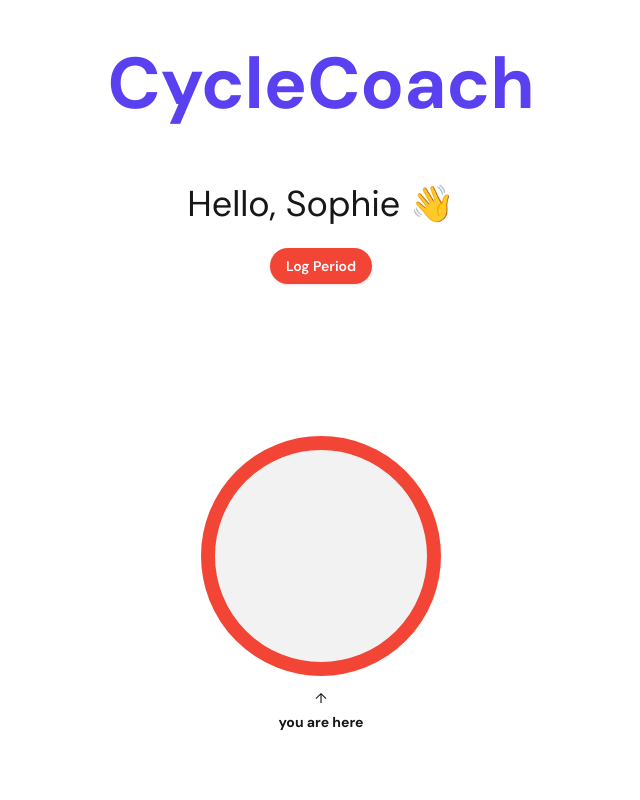
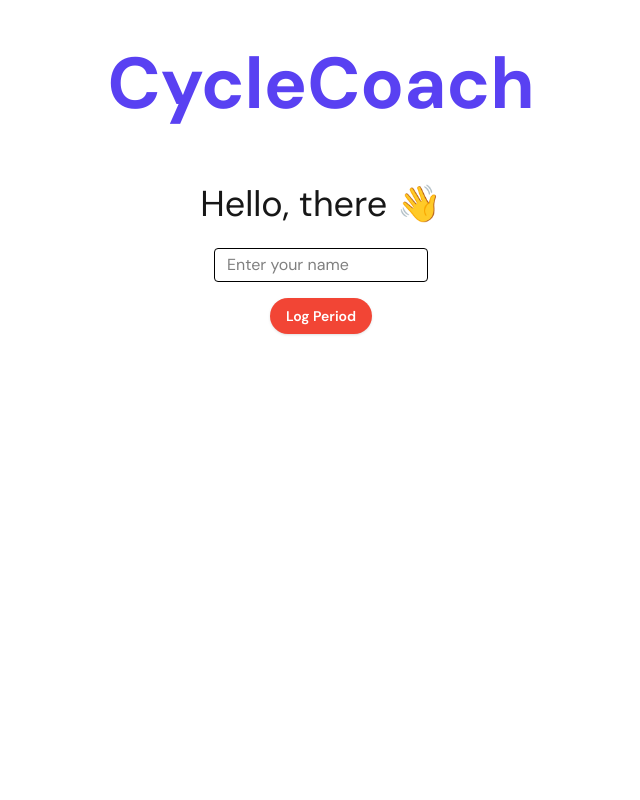
Before and after one commit to zofienora/cyclecoach, a Next.js app in the folder my-app/: page / in a window 1280 px wide. Shown: the top 800 px of the page, without its empty margins (319-959 px from the left). Built offline with nearby package versions, Linux system fonts and the light colour scheme.

Commit message:
updated header

```diff
--- a/my-app/app/components/Header.tsx
+++ b/my-app/app/components/Header.tsx
@@ -2,7 +2,7 @@
 import { useUser } from "../context/UserContext";
 
 export default function Header() {
-  const { userData, logPeriod } = useUser();
+  const { userData, logPeriod, updateUserName } = useUser();
 
   return (
     <header className="flex flex-col items-center px-4 pt-4 mx-auto gap-4 h-screen w-full">
@@ -11,24 +11,39 @@ export default function Header() {
           CycleCoach
         </h1>
         <h2 className="font-heading text-foreground text-center text-4xl pt-8 pb-2">
-          Hello, Sophie 👋
+          Hello, {userData?.name || "there"} 👋
         </h2>
       </div>
 
-      <button className="bg-alert text-white text-sm px-4 py-2 rounded-full font-semibold shadow">
+      {/* Quick test: Add input to change name */}
+      <div className="flex gap-2 items-center">
+        <input
+          type="text"
+          placeholder="Enter your name"
+          value={userData?.name || ""}
+          onChange={(e) => updateUserName(e.target.value)}
+          className="px-3 py-1 border rounded"
+        />
+      </div>
+
+      <button
+        onClick={logPeriod}
+        className="bg-alert text-white text-sm px-4 py-2 rounded-full font-semibold shadow"
+      >
         Log Period
       </button>
 
-      {/* Static cycle position indicator */}
-      <div className="mt-10 flex flex-col items-center gap-3 pt-24">
-        {/* Outer ring */}
-        <div className="w-60 h-60 rounded-full border-14 border-alert bg-surface" />
-        {/* Arrow + label */}
-        <div className="flex flex-col items-center text-sm text-foreground">
-          <span className="-mb-1">↑</span>
-          <span className="text-sm font-bold text-foreground pt-2 pb-4">you are here</span>
+      {/* Debug: Show current data */}
+      {userData && (
+        <div className="mt-4 p-4 bg-gray-100 rounded text-xs">
+          <p>Name: {userData.name}</p>
+          <p>Last Period: {userData.cycleData.lastPeriodStart}</p>
+          <p>Cycle Length: {userData.cycleData.cycleLength} days</p>
+          <p>Period Length: {userData.cycleData.periodLength} days</p>
         </div>
-      </div>
+      )}
+
+      {/* ... rest of your component ... */}
     </header>
   );
 }
```
